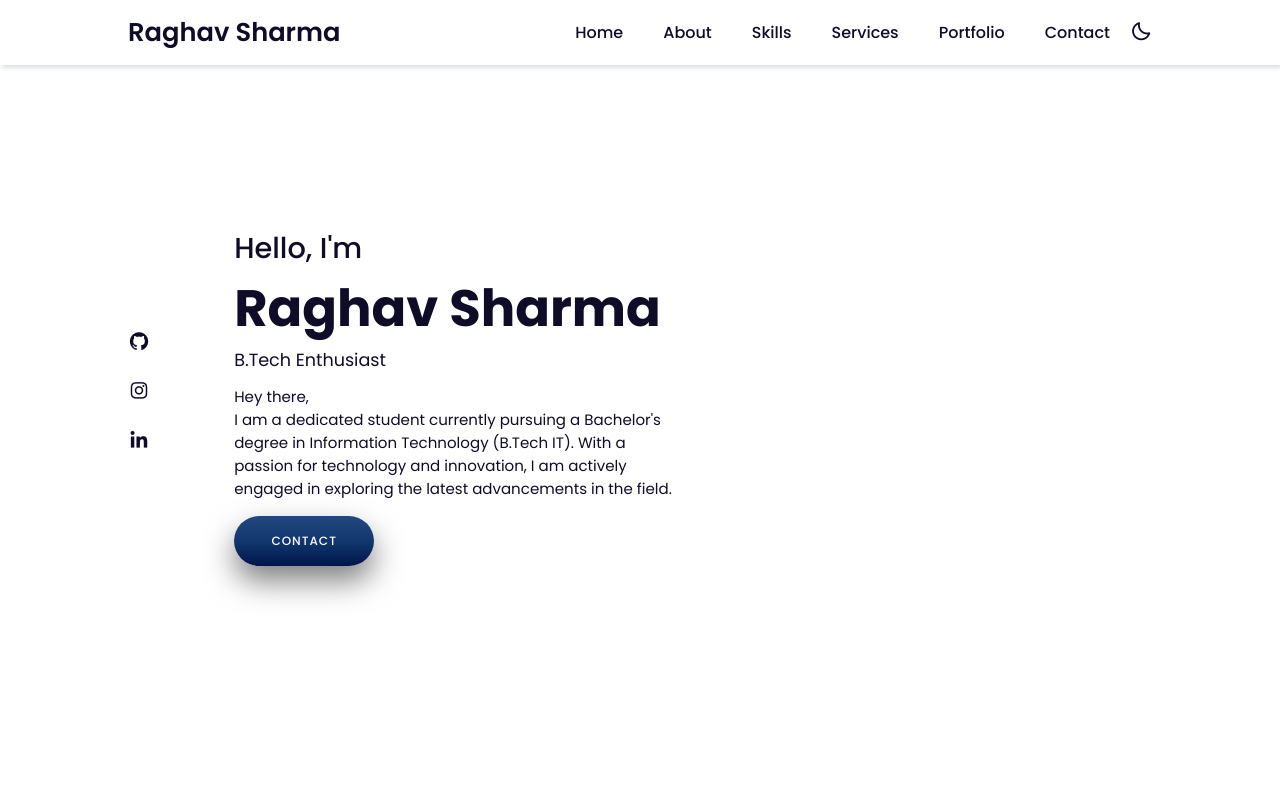
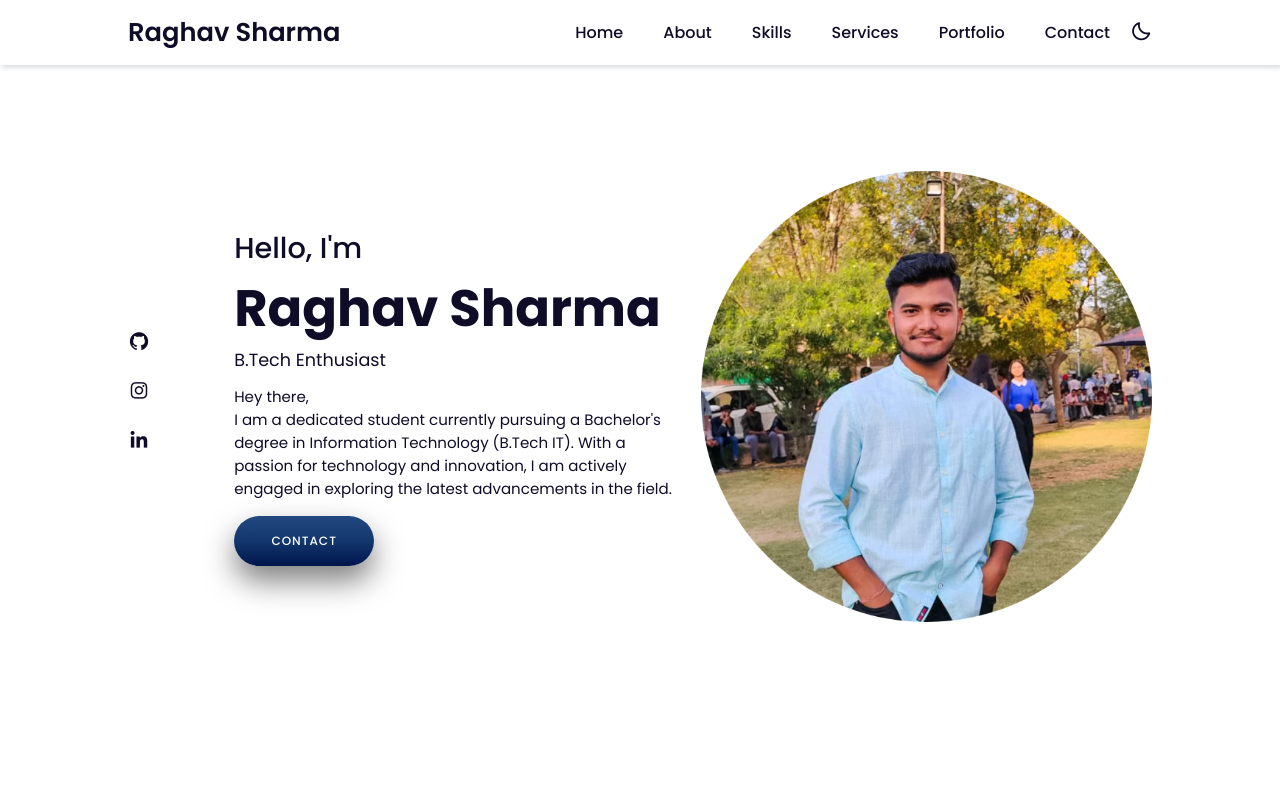
Before and after one commit to Raghav7976/MyWeb, a plain HTML site: page index.html in a window 1280 px wide. Shown: the top 800 px of the page. Drawn offline with nearby package versions, Linux system fonts and the light colour scheme.

Commit message:
Update index.html

```diff
--- a/index.html
+++ b/index.html
@@ -10,7 +10,7 @@
     <!-- Box Icons -->
     <link rel="stylesheet" href="https://cdn.jsdelivr.net/npm/boxicons@latest/css/boxicons.min.css">
     <!-- Favicon  -->
-    <link rel="shortcut icon" href="/raghav2 img.png" type="image/x-icon">
+    <link rel="shortcut icon" href="main.png" type="image/x-icon">
 
 </head>
 <body>
@@ -39,7 +39,7 @@
             <a href="https://www.linkedin.com/in/raghav-sharma-3b639024b" target="_blank"><i class='bx bxl-linkedin' ></i></a>
         </div>
         <div class="home-img">
-            <img src="/raghav2 img.png" alt="">
+            <img src="main.png" alt="">
         </div>
         <div class="home-text">
             <span>Hello, I'm</span>
```
